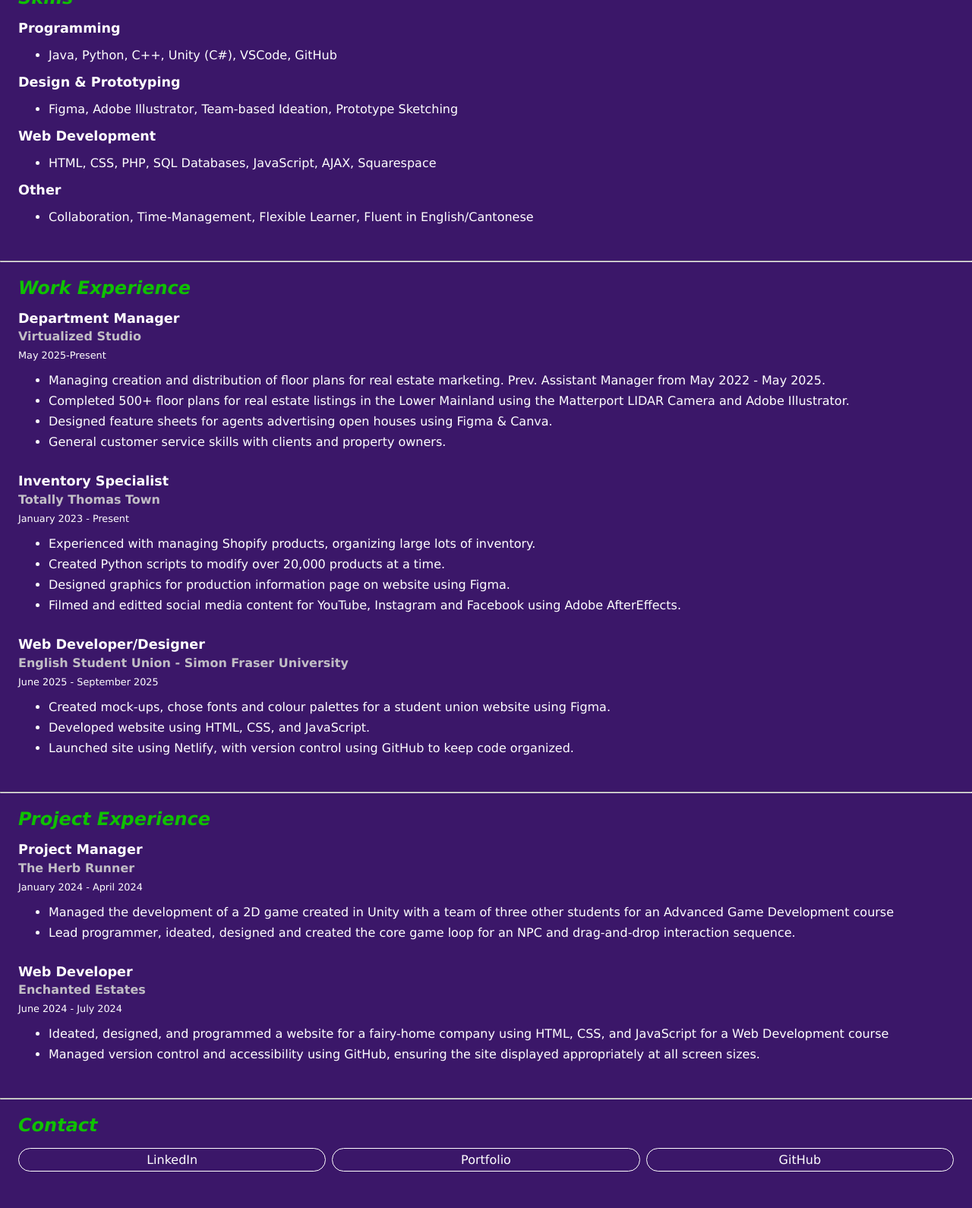
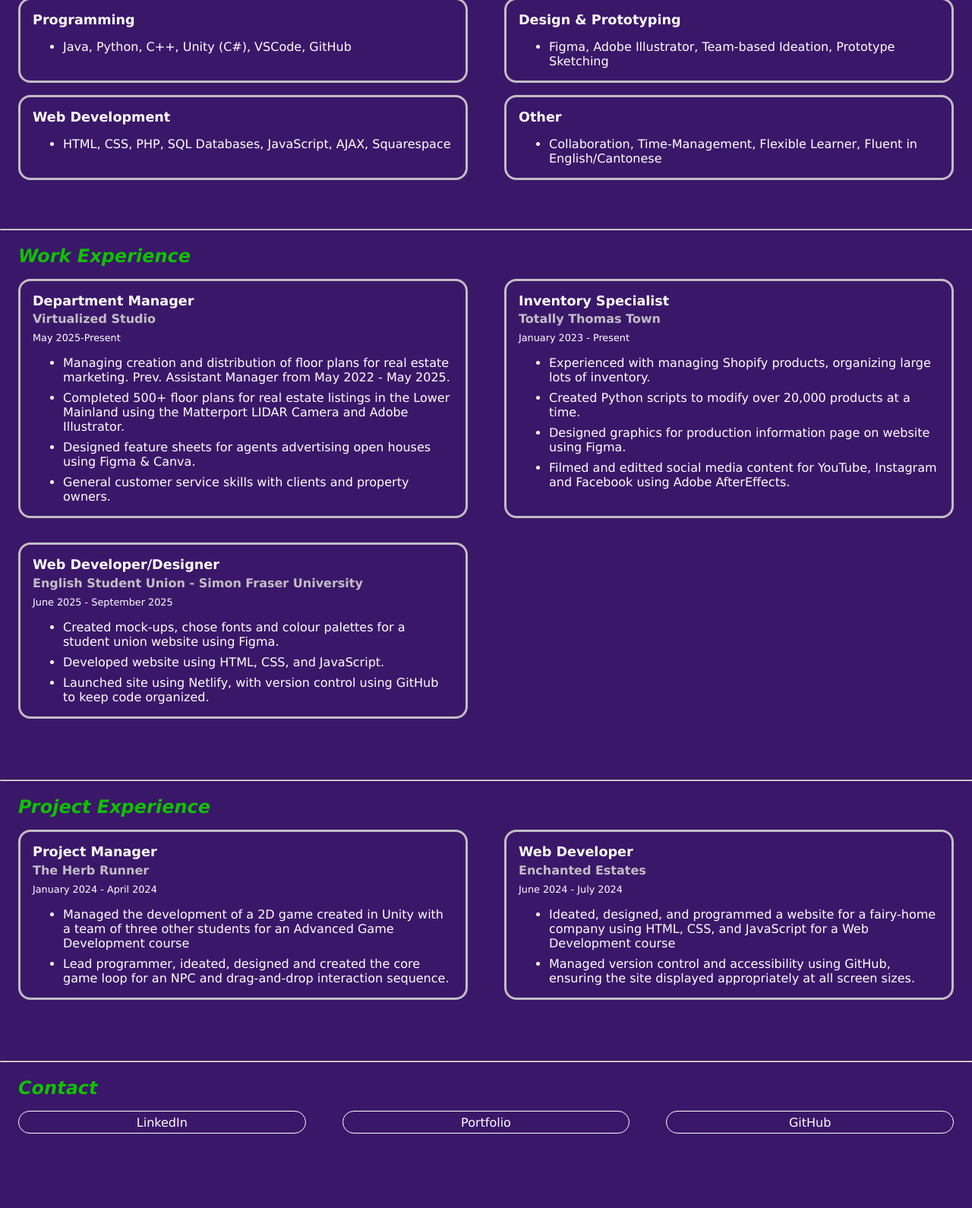
Before and after one commit to wall-e785/wall-e785.github.io, a plain HTML site: page A2-Personal-Website/index.html in a window 1280 px wide. Shown: the part 793-2383 px from the top of the page at 76% size. After the commit the page ends 2333 px from the top, so only its background shows below. Drawn offline with Linux system fonts and the light colour scheme.

Commit message:
completed 600/900px screen responsiveness

```diff
--- a/A2-Personal-Website/index.html
+++ b/A2-Personal-Website/index.html
@@ -44,31 +44,44 @@
     <hr>
     <div class="content-body">
         <h2>Skills</h2>
+
+        <div id="skills">
+            <div>
                 <h3>Programming</h3>
                 <ul>
                     <li>Java, Python, C++, Unity (C#), VSCode, GitHub</li>
                 </ul>
+            </div>
 
+            <div>
                 <h3>Design & Prototyping</h3>
                 <ul>
                     <li>Figma, Adobe Illustrator, Team-based Ideation, Prototype Sketching</li>
                 </ul>
+            </div>
 
+            <div>
                 <h3>Web Development</h3>
                 <ul>
                     <li>HTML, CSS, PHP, SQL Databases, JavaScript, AJAX, Squarespace</li>
                 </ul>
+            </div>
 
+            <div>
                 <h3>Other</h3>
                 <ul>
                     <li>Collaboration, Time-Management, Flexible Learner, Fluent in English/Cantonese</li>
                 </ul>
             </div>
+        </div>
+
+    </div>
 
     <hr>
-    <div class="content-body" id="work">
+    <div class="content-body">
         <h2>Work Experience</h2>
 
+        <div id="work">
             <div class="work-card">
                 <h3>Department Manager</h3>
                 <h4>Virtualized Studio</h4>
@@ -103,12 +116,15 @@
                     <li>Launched site using Netlify, with version control using GitHub to keep code organized.</li>
                 </ul>
             </div>
+
+        </div>
     </div>
 
     <hr>
-    <div class="content-body" id="projects">
+    <div class="content-body">
         <h2>Project Experience</h2>
 
+        <div id="projects">
             <div class="work-card">
                 <h3>Project Manager</h3>
                 <h4>The Herb Runner</h4>
@@ -129,6 +145,7 @@
                 </ul>
             </div>
         </div>
+    </div>
 
     <hr>
     <footer>
--- a/A2-Personal-Website/style.css
+++ b/A2-Personal-Website/style.css
@@ -64,6 +64,8 @@ header div{
 
 header p, header nav{
     align-self: center;
+    margin-top: 1rem;
+    margin-bottom: .5rem;
 }
 
 nav a{
@@ -114,3 +116,70 @@ nav a:hover{
 a:hover{
     transform: scale(1.2);
 }
+
+
+/*600 px*/
+@media (min-width: 37.5rem){
+    header p{
+        margin-left: .5rem;
+        margin-bottom: .5rem;
+        margin-top: .5rem;
+        font-size: 3rem;
+        margin-left: 1.5rem;
+    }
+
+    nav a{
+        font-size: 1.5rem;
+        padding: .5rem 1rem;
+        border-radius: 2rem;
+    }
+
+    nav{
+        margin-right: 1.5rem;
+    }
+}
+
+/*900 px*/
+@media(min-width: 56.25rem){
+    #skills{
+        display: grid;
+        grid-template-columns: 1fr 1fr;
+        column-gap: 3rem;
+    }
+
+    #skills div{
+        padding: 0rem 1rem;
+        border-width: .2rem;
+        border-color: #c1bec5;
+        border-style: solid;
+        border-radius: 1rem;
+        margin-bottom: 1rem;
+    }
+
+    #work, #projects{
+        display: grid;
+        grid-template-columns: 1fr 1fr;
+        column-gap: 3rem;
+    }
+
+    .work-card{
+        padding: 0rem 1rem;
+        border-width: .2rem;
+        border-color: #c1bec5;
+        border-style: solid;
+        border-radius: 1rem;
+    }
+
+    h2{
+        margin-bottom: 1rem;
+    }
+
+    #external{
+        margin-top: 1rem;
+        display: grid;
+        grid-template-columns: 1fr 1fr 1fr;
+        text-align: center;
+        column-gap: 3rem;
+    }
+
+}
```
Lines whose indentation alone changed are shown as unchanged.
